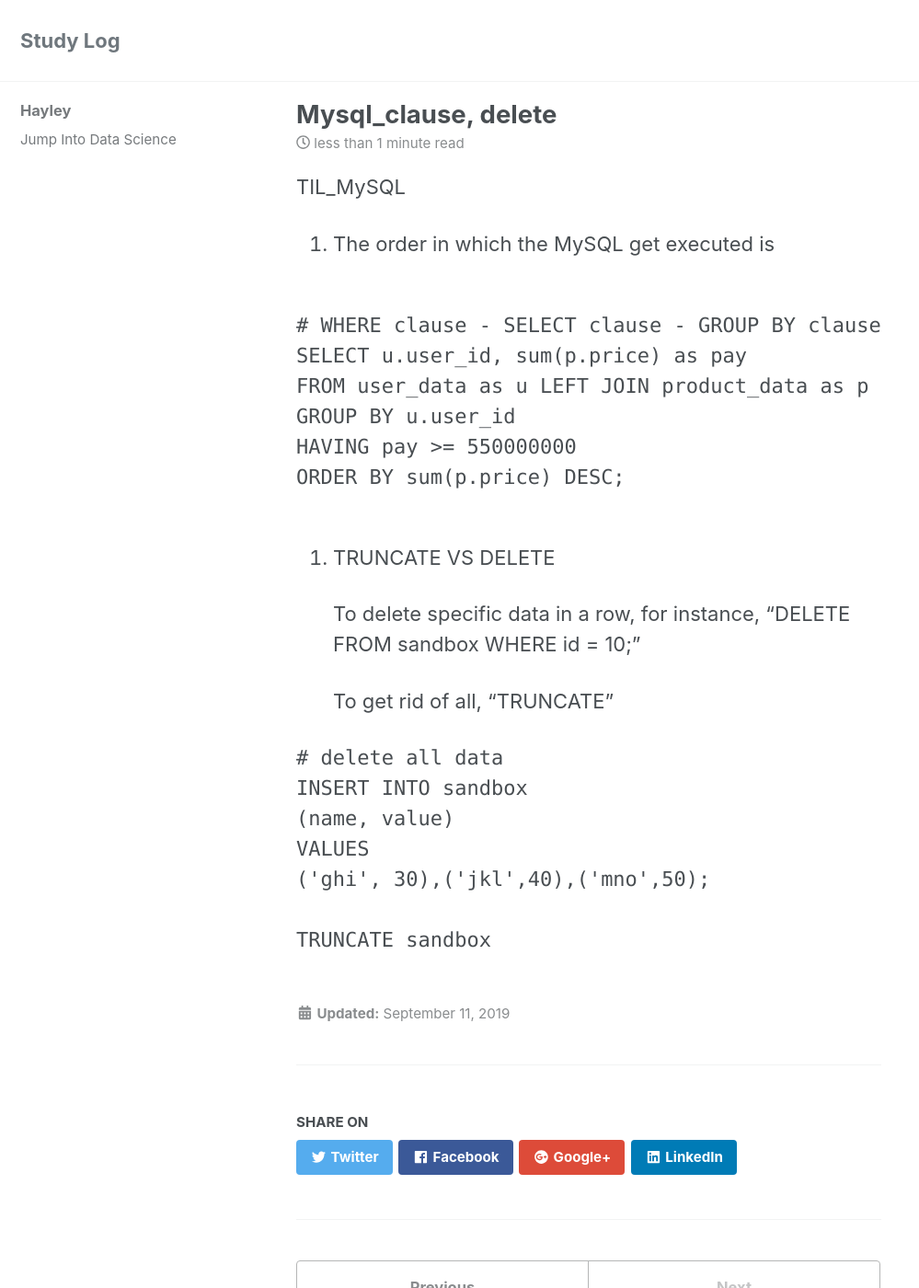
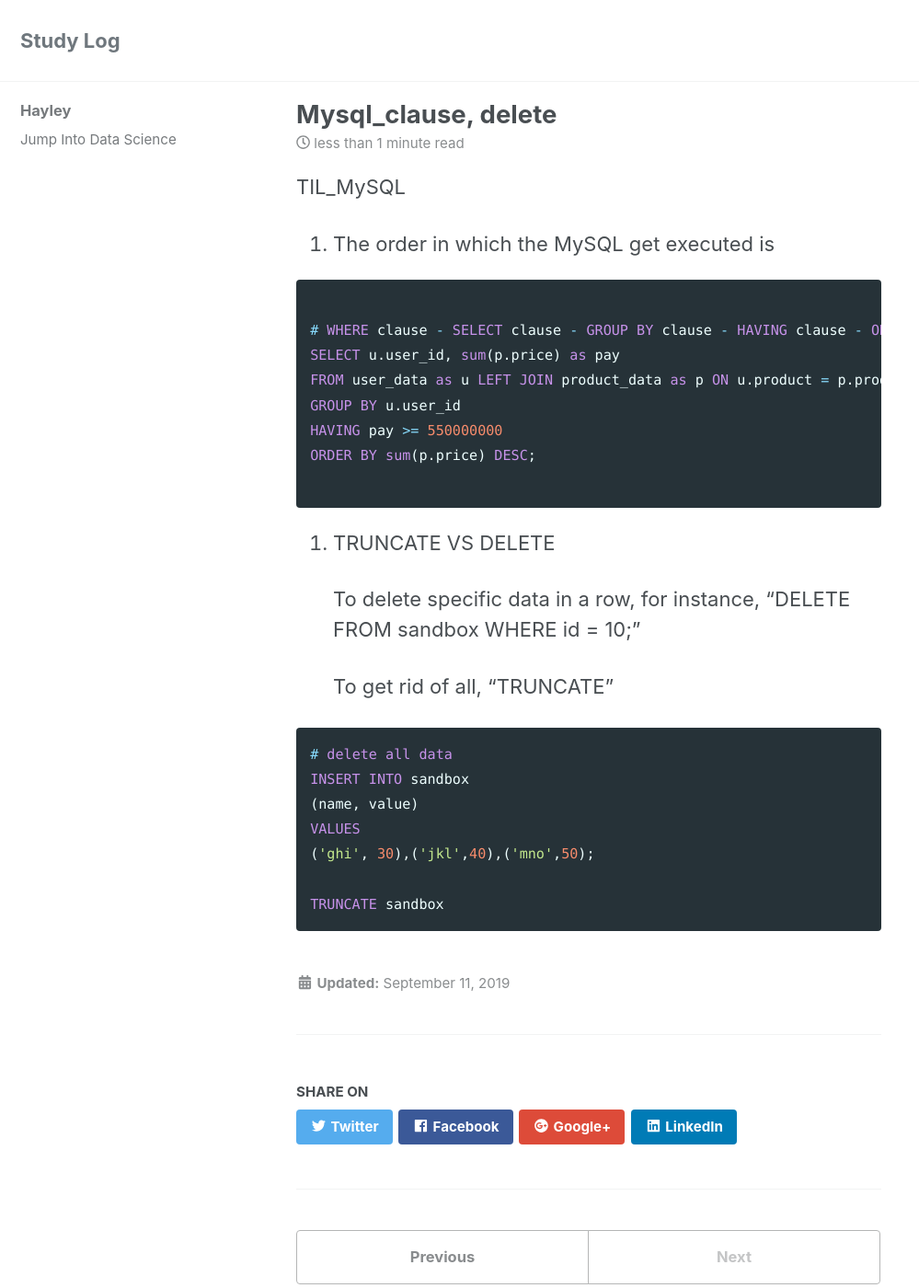
Before and after one commit to Hayleypp/Hayleypp.github.io, a Jekyll site: the page built from _posts/2019-09-11-MySQL_clause, delete.md, in a window 1280 px wide and 1400 px high. Shown: the whole window at 92% size, without its empty margins (0-999 px from the left). Built offline with Jekyll 4.4.1, drawn with Linux system fonts in a browser that asks for light colours; cached includes are drawn as plain includes.

Commit message:
Update 2019-09-11-MySQL_clause, delete.md

````diff
--- a/_posts/2019-09-11-MySQL_clause, delete.md
+++ b/_posts/2019-09-11-MySQL_clause, delete.md
@@ -4,7 +4,7 @@ TIL_MySQL
 
 1. The order in which the MySQL get executed is
 
-```mysql
+```sql
 
 # WHERE clause - SELECT clause - GROUP BY clause - HAVING clause - ORDER cluase
 SELECT u.user_id, sum(p.price) as pay
@@ -23,7 +23,7 @@ ORDER BY sum(p.price) DESC;
 
    To get rid of all, "TRUNCATE"
 
-```mysql
+```sql
 # delete all data
 INSERT INTO sandbox
 (name, value)
````
